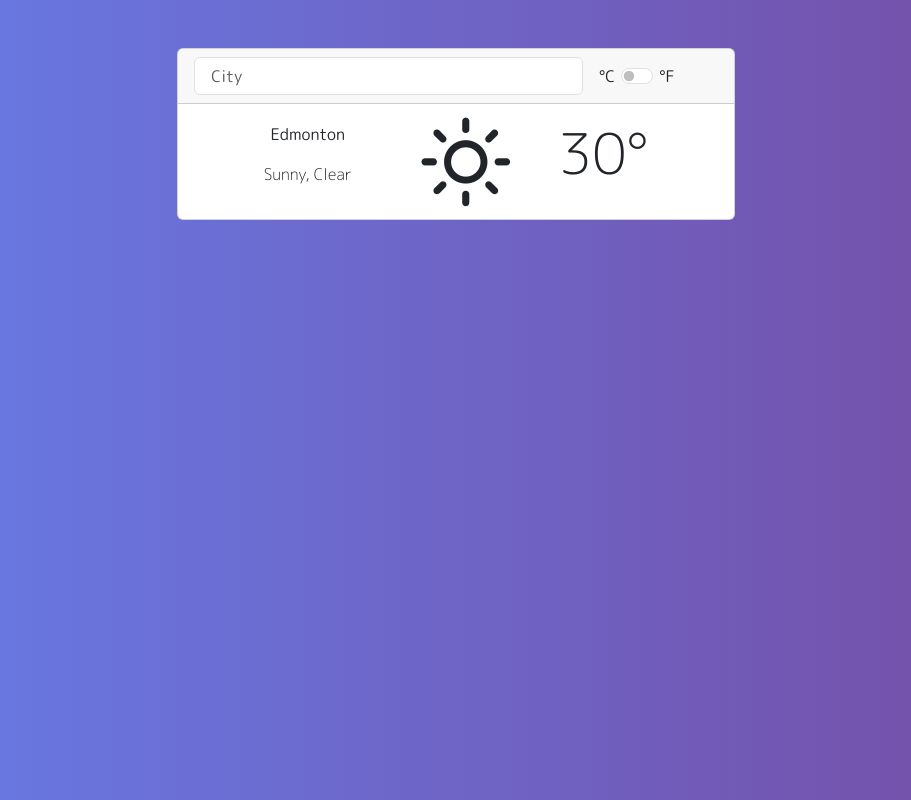
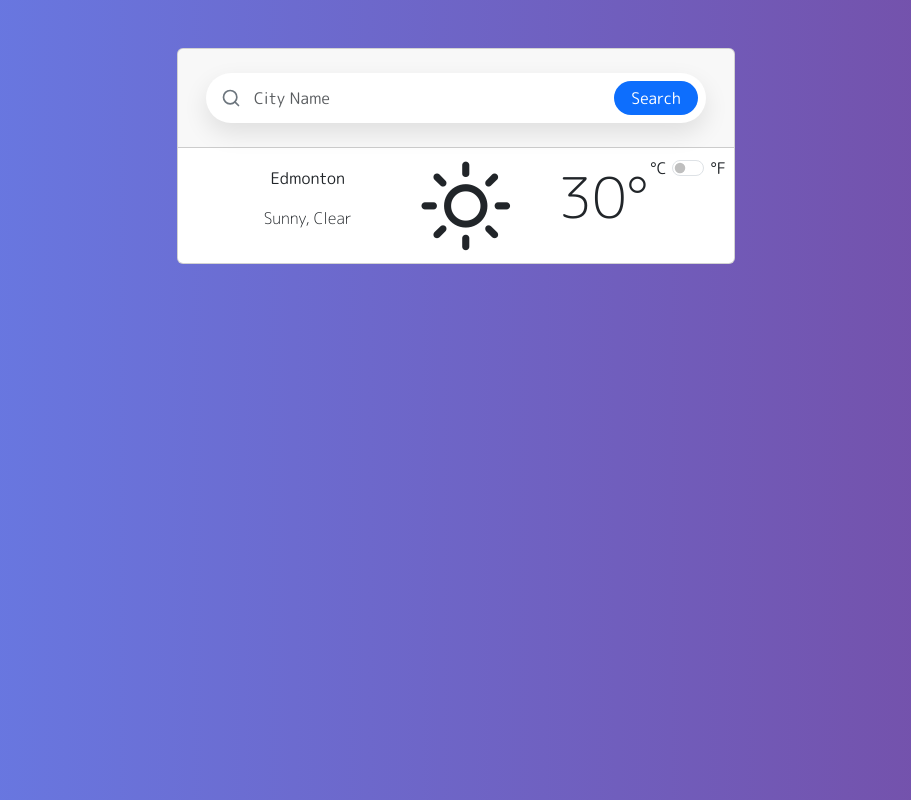
Before and after one commit to Kelsey94/My-Weather-App, a website built with Parcel: page src/index.html in a window 1280 px wide. Shown: the whole page, without its empty margins (184-1095 px from the left). Built offline with nearby package versions, Linux system fonts and the light colour scheme.

Commit message:
styled top search bar

```diff
--- a/src/css/styles.css
+++ b/src/css/styles.css
@@ -10,8 +10,8 @@
 body {
     font-family: "M PLUS Rounded 1c", sans-serif;
     background: linear-gradient(to right, #667eea, #764ba2);
-    color: white;
 }
+
 
 /*Fonts*/
 .m-plus-rounded-1c-light {
@@ -40,6 +40,42 @@ body {
 
 /*Main*/
 
+/*Search Bar*/
+    .search-container {
+        background-color: white;
+        border-radius: 50px;
+        box-shadow: 0 10px 25px rgba(0, 0, 0, 0.1);
+        padding: 10px;
+        max-width: 500px;
+        width: 100%;
+        transition: all 0.3s ease;
+    }
+
+    .search-container:hover {
+        box-shadow: 0 15px 35px rgba(0, 0, 0, 0.15);
+    }
+
+    .form-control.search-input {
+        border: none;
+        background: transparent;
+        padding-left: 20px;
+        font-size: 1rem;
+        height: 50px;
+    }
+
+    .form-control.search-input:focus {
+        box-shadow: none;
+        outline: none;
+    }
+
+    .search-icon {
+        color: #6c757d;
+        position: absolute;
+        left: 15px;
+        top: 50%;
+        transform: translateY(-50%);
+    }
+
 .card{
     margin-top: 3rem;
 }
--- a/src/index.html
+++ b/src/index.html
@@ -33,18 +33,31 @@
             <!--Weather Card-->
             <div class="card col-10 col-lg-6 mx-auto">
                 <!--Card Header-->
-                <div class="card-header d-flex flex-column">
-
+                <div class="card-header d-flex flex-column py-4">
                     <!--City Search-->
-                    <form class="row align-items-center gy-2 gx-3">
-                        <div class="col-12 col-sm-9 col-md-10 col-lg-9">
-                            <input type="text" class="city-search form-control" id="citySearch"
-                            placeholder=" City">
+                    <div class="container">
+                        <div class="row justify-content-center">
+                            <div class="search-container position-relative p-0 m-0">
+                                <form class="d-flex align-items-center w-100">
+                                    <svg xmlns="http://www.w3.org/2000/svg" width="20" height="20" viewBox="0 0 24 24" fill="none"
+                                        stroke="currentColor" stroke-width="2" stroke-linecap="round" stroke-linejoin="round"
+                                        class="search-icon feather feather-search">
+                                        <circle cx="11" cy="11" r="8"></circle>
+                                        <line x1="21" y1="21" x2="16.65" y2="16.65"></line>
+                                    </svg>
+                                    <input class="form-control search-input ps-5" id="citySearch" type="search"
+                                        placeholder="City Name" aria-label="Search">
+                                    <button class="btn btn-search bg-primary mx-2 rounded-5 text-white py-1 px-3" type="submit">Search</button>
+                                </form>
+                            </div>
+                        </div>
+                    </div>
                 </div>
 
-
+                <!--Card Body: Weather Data-->
+                <div class="card-body d-flex flex-column justify-content-center flex-lg-row justify-content-lg-evenly align-items-center position-relative">
                     <!--Celcius / Farenheit Toggle-->
-                        <div class="col-12 col-sm-3 col-md-2 col-lg-3">
+                    <div class="position-absolute top-0 end-0 pe-2 pt-2">
                         <div class="d-flex flex-row justify-content-start">
                             <!--Celcius Label-->
                             <div class="pe-1">&deg;C</div>
@@ -57,11 +70,7 @@
                             <div class="">&deg;F</div>
                         </div>
                     </div>
-                    </form>
-                </div>
 
-                <!--Card Body: Weather Data-->
-                <div class="card-body d-flex flex-column justify-content-center flex-lg-row justify-content-lg-evenly align-items-center">
                     <div class="d-flex flex-column justify-content-center align-items-center">
                         <!--City Name-->
                         <p class="city-display" id="cityDisplay">Edmonton</p>
--- a/src/js/main.js
+++ b/src/js/main.js
@@ -7,11 +7,21 @@ const currentWeatherDescription = document.getElementById('currentWeatherDescrip
 const currentWeatherIcon = document.getElementById('currentWeatherIcon');
 const currentWeatherNumber = document.getElementById('currentWeatherNumber');
 
-//Search input
-const cityInput = cityInputElement.value;
-console.log(cityInput);
 
 
+
+cityInputElement.addEventListener('submit', (event) => {
+  event.preventDefault();
+  const cityInput = cityInputElement.value;
+  console.log('cityInput:', cityInput);
+  async (params) => {
+    const response = await fetch(`https://api.openweathermap.org/data/2.5/weather?q=${cityInput}&appid=${apiKey}`);
+    const data = await response.json();
+    console.log(data);
+
+  }
+
+});
 
 //Temperature unit toggle
 const tempUnitToggle = document.getElementById('switchCheckDefault');
```
Lines whose indentation alone changed are shown as unchanged.
